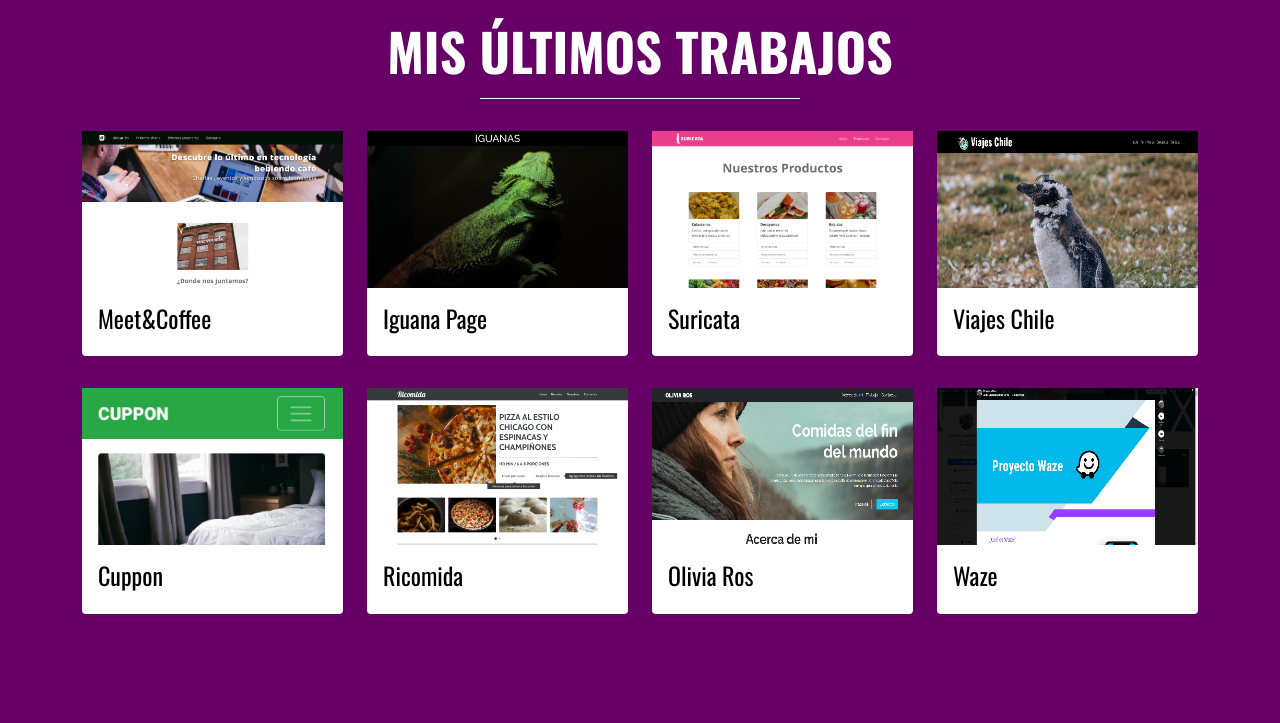
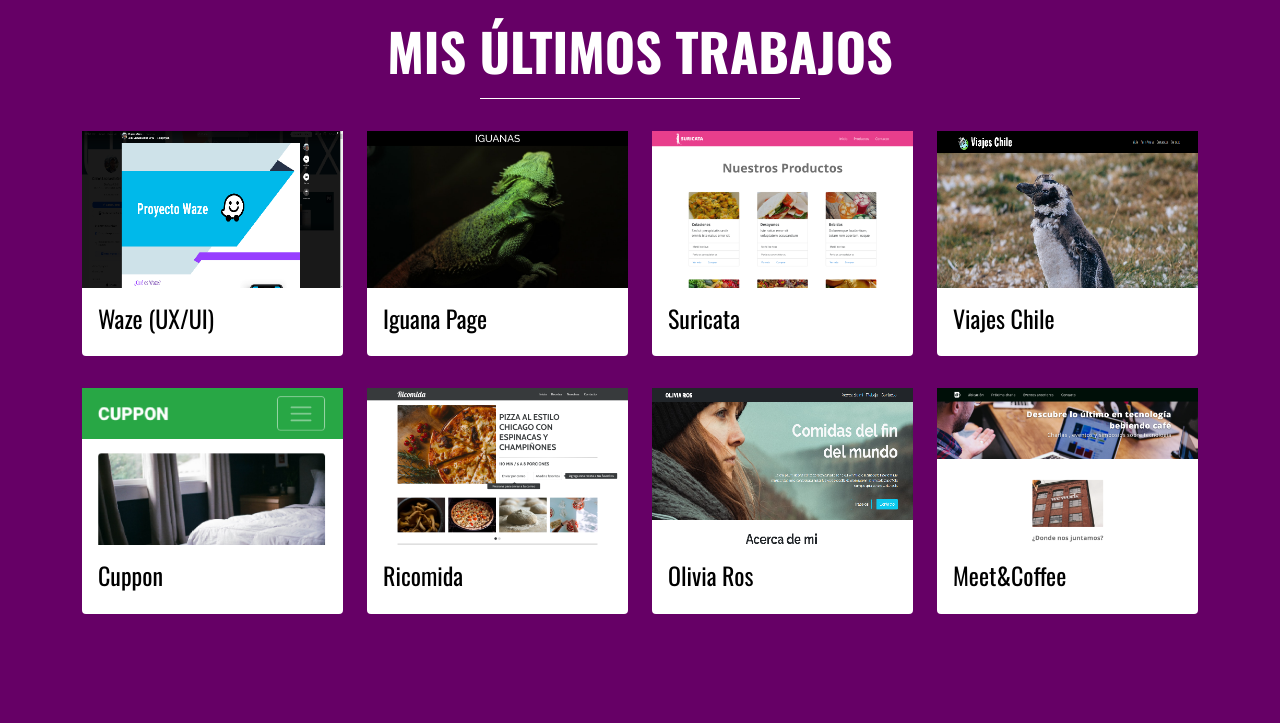
Before and after one commit to Leograterol/Portafolio, a plain HTML site: page index.html in a window 1280 px wide. Shown: the part 1860-2583 px from the top of the page. Drawn offline with nearby package versions, Linux system fonts and the light colour scheme.

Commit message:
cards order

```diff
--- a/index.html
+++ b/index.html
@@ -141,16 +141,18 @@
                 <div class="col-12 col-sm-3 my-3">
                     <div class="card border-0">
 
-                        <img src="assets/img/meet_coffee.png" class="img-top">
+                        <img src="assets/img/waze.png" class="img-top">
 
                         <div class="card-body">
-                            <a href="https://leograterol.github.io/Meet-coffee/" target="_blank"
+                            <a href="https://www.behance.net/gallery/127786977/Proyecto-Waze" target="_blank"
                                 rel="noopener noreferrer" class="text-decoration-none">
-                                <h4 class="card-title"> Meet&Coffee</h4>
+                                <h4 class="card-title"> Waze (UX/UI)</h4>
                             </a>
+
 
                         </div>
                     </div>
+
                 </div>
 
                 <div class="col-12 col-sm-3 my-3">
@@ -252,17 +254,17 @@
                 <div class="col-12 col-sm-3 my-3">
                     <div class="card border-0">
 
-                        <img src="assets/img/waze.png" class="img-top">
+                        <img src="assets/img/meet_coffee.png" class="img-top">
 
                         <div class="card-body">
-                            <a href="https://www.behance.net/gallery/127786977/Proyecto-Waze" target="_blank"
+                            <a href="https://leograterol.github.io/Meet-coffee/" target="_blank"
                                 rel="noopener noreferrer" class="text-decoration-none">
-                                <h4 class="card-title"> Waze</h4>
+                                <h4 class="card-title"> Meet&Coffee</h4>
                             </a>
 
+                        </div>
 
-                        </div>
-                    </div>
+
                 </div>
             </div>
 
```
